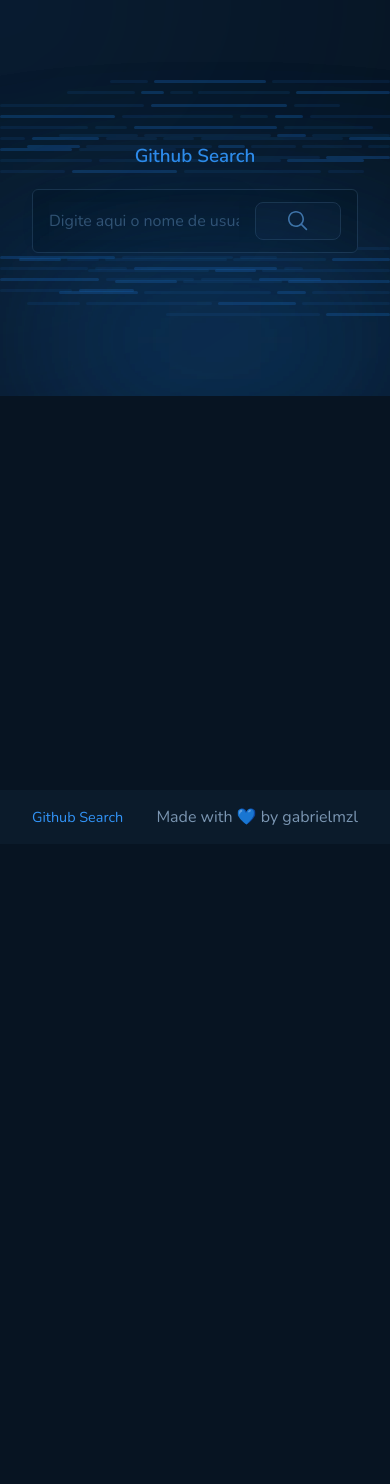
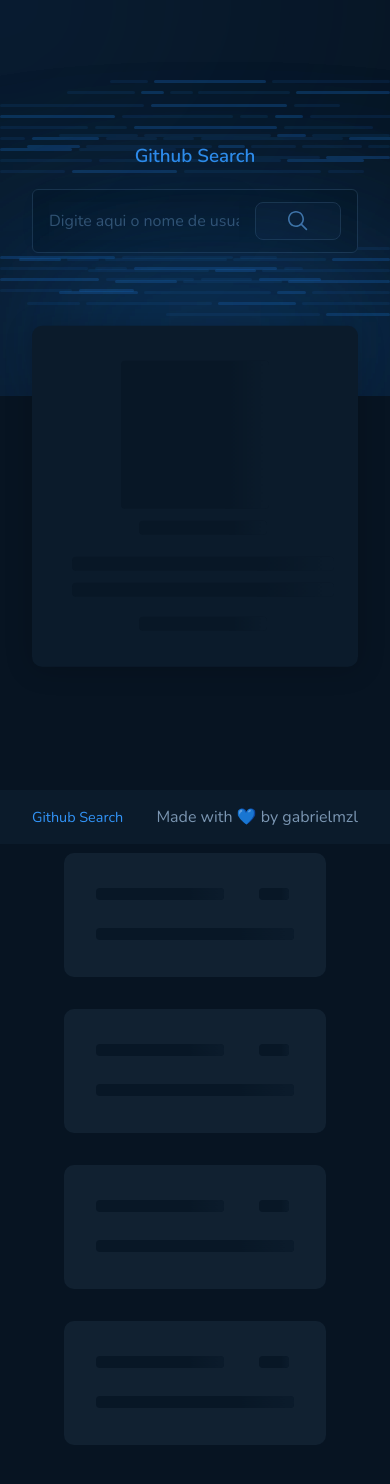
Before and after one commit to gabrielmzl/github-search, a React (Vite) app: page / in a window 390 px wide. Shown: the top 1484 px of the page. Before the commit the page ends 844 px from the top, so only its background shows below. Built offline with nearby package versions, Linux system fonts and the light colour scheme.

Commit message:
fix responsive skeleton loading

```diff
--- a/src/components/SkeletonCard/index.jsx
+++ b/src/components/SkeletonCard/index.jsx
@@ -1,10 +1,9 @@
-import { Book, Star, Users } from "phosphor-react";
 import Skeleton from "react-loading-skeleton";
-import { Container, Content, Profile, ProfileInfo, Repo, RepoList, Repositories } from "./styles";
+import { Container, Content, Profile, Repo, RepoList, Repositories, SkeletonContent } from "./styles";
 
 export function SkeletonCard() {
   return (
-    <>
+    <SkeletonContent>
       <Container>
         <Skeleton width={148} height={148} />
 
@@ -56,6 +55,6 @@ export function SkeletonCard() {
           </RepoList>
         </Repositories>
       </Content>
-    </>
+    </SkeletonContent>
   )
 }
--- a/src/components/SkeletonCard/styles.js
+++ b/src/components/SkeletonCard/styles.js
@@ -1,4 +1,10 @@
 import styled from "styled-components";
+
+export const SkeletonContent = styled.div`
+  @media (max-width: 920px) {
+    padding: 2rem;
+  }
+`
 
 export const Container = styled.div`
   width: 100%;
@@ -11,6 +17,12 @@ export const Container = styled.div`
   max-width: 864px;
   margin: 0 auto;
   display: flex;
+
+  @media (max-width: 650px) {
+    flex-direction: column;
+    align-items: center;
+    text-align: center;
+  }
 `
 
 export const Profile = styled.div`
@@ -57,12 +69,29 @@ export const ProfileInfo = styled.div`
     align-items: center;
     color: rgb(175, 194, 212);
   }
+
+  @media (max-width: 650px) {
+    margin-top: 1rem;
+    align-items: center;
+    justify-content: center;
+  }
+
+  @media (max-width: 360px) {
+    flex-direction: column;
+    align-items: center;
+    gap: 0.5rem;
+    justify-content: center;
+  }
 `
 
 export const Content = styled.div`
   width: 100%;
   max-width: 864px;
   margin: 0 auto;
+
+  @media (max-width: 920px) {
+    padding: 2rem;
+  }
 `
 
 export const Repositories = styled.div`
@@ -89,6 +118,10 @@ export const RepoList = styled.div`
   grid-auto-rows: min-content;
   gap: 32px;
   margin-top: 28px;
+
+  @media (max-width: 510px) {
+    grid-template-columns: repeat(1, 1fr);
+  }
 `
 
 export const Repo = styled.div`
--- a/src/pages/Home/index.jsx
+++ b/src/pages/Home/index.jsx
@@ -16,11 +16,13 @@ export function Home() {
       <Header />
 
       <main>
-        {isLoading ? (
+        {/* {isLoading ? (
           <SkeletonCard />
         ) : (
           user && !error && <User />
-        )}
+        )} */}
+
+        <SkeletonCard />
       </main>
 
       <Footer />
```
